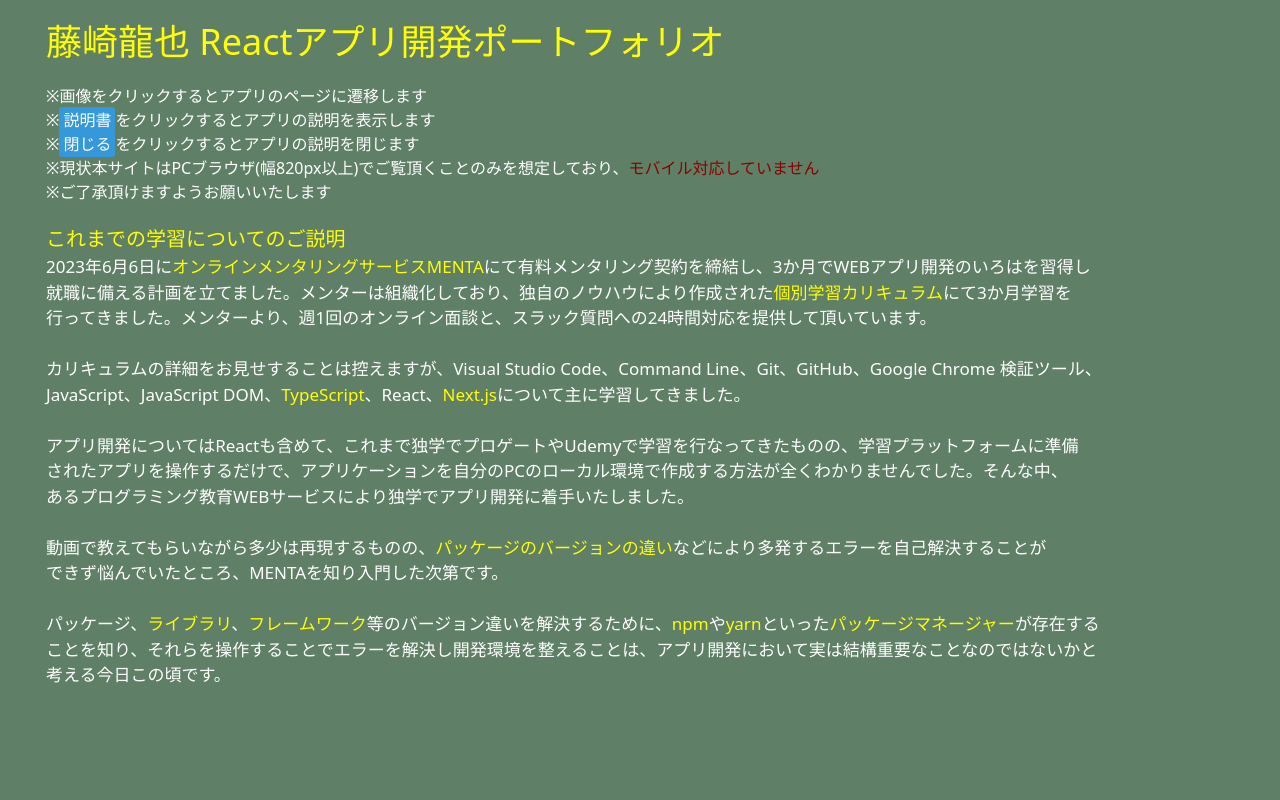
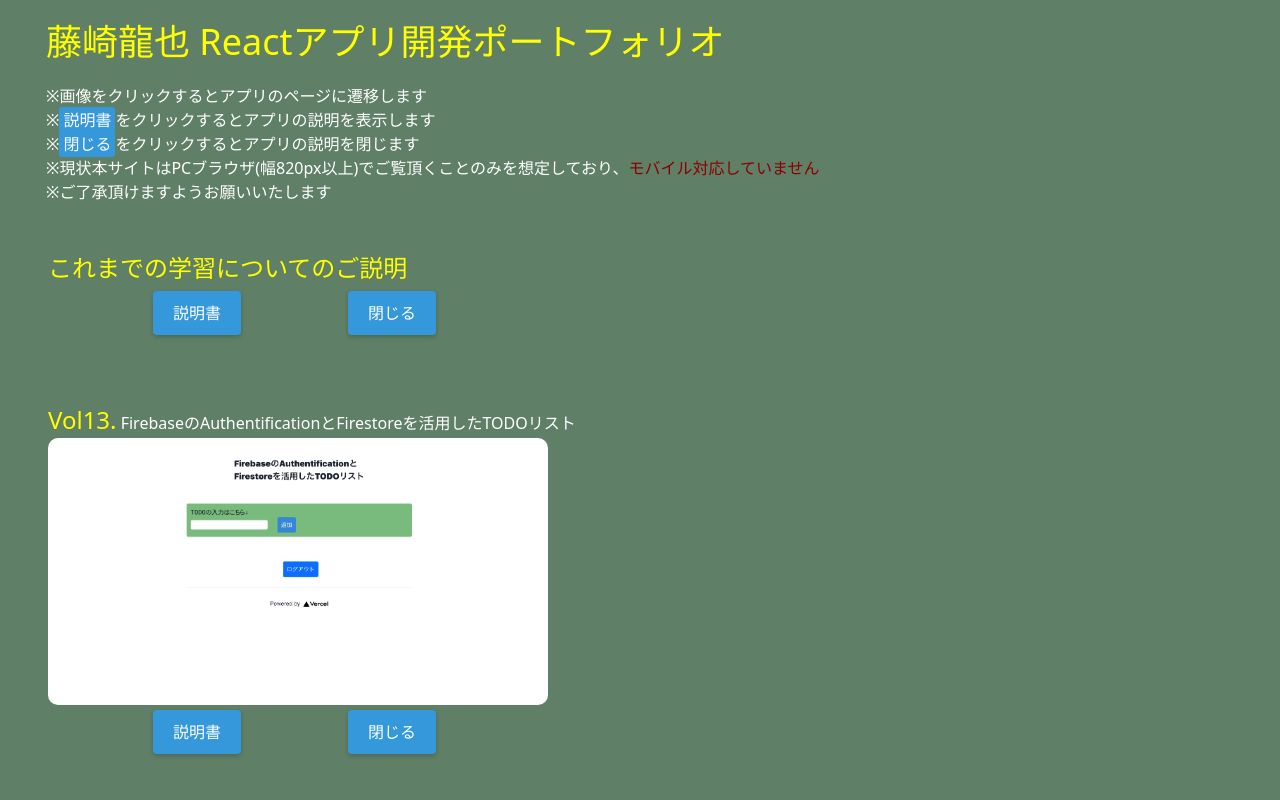
Before and after one commit to Ryuya-Fujisaki/portfolio, a Next.js app: page / in a window 1280 px wide. Shown: the top 800 px of the page. Built offline with nearby package versions, Linux system fonts and the light colour scheme.

Commit message:
added modal of learning explanation

```diff
--- a/src/pages/index.tsx
+++ b/src/pages/index.tsx
@@ -5,6 +5,20 @@ import Link from 'next/link'
 const inter = Inter({ subsets: ['latin'] })
 
 export default function Home() {
+
+  function openModal14() {
+    const modal = document.getElementById("modal-content-14");
+    if (modal) {
+      modal.style.display = "block";
+    }
+  }
+
+  function closeModal14() {
+    const modal = document.getElementById("modal-content-14");
+    if (modal) {
+      modal.style.display = "none";
+    }
+  }
 
   function openModal13() {
     const modal = document.getElementById("modal-content-13");
@@ -136,6 +150,7 @@ export default function Home() {
       modal.style.display = "none";
     }
   }
+
   function openModal3() {
     const modal = document.getElementById("modal-content-3");
     if (modal) {
@@ -186,25 +201,36 @@ export default function Home() {
         ※現状本サイトはPCブラウザ(幅820px以上)でご覧頂くことのみを想定しており、<span style={{ color: 'darkred' }}>モバイル対応していません</span><br />
         ※ご了承頂けますようお願いいたします
       </h2>
-      <h2 style={{ margin: '20px 0 0 14px', fontSize: '20px', color: 'yellow', }}>これまでの学習についてのご説明</h2>
+
+      {/* flex-col→flex-wrap */}
+      <div id='app' className='w-1/2 p-4' >
+        <h2 style={{ margin: '0 0 0 0', fontSize: '24px', color: 'yellow', }}>これまでの学習についてのご説明</h2>
+        <div id='modal-content-14'>
           <p style={{ margin: '0 0 0 14px', fontSize: '17px', color: 'white', }}>
-        2023年6月6日に<span style={{ color: 'yellow' }}>オンラインメンタリングサービスMENTA</span>にて有料メンタリング契約を締結し、3か月でWEBアプリ開発のいろはを習得し<br />
-        就職に備える計画を立てました。メンターは組織化しており、独自のノウハウにより作成された<span style={{ color: 'yellow' }}>個別学習カリキュラム</span>にて3か月学習を<br />
+            2023年6月6日に<span style={{ color: 'yellow' }}>オンラインメンタリングサービスMENTA</span>にて有料メンタリング契約を締結し、3か月でWEBアプリ開発のいろはを習得し
+            就職に備える計画を立てました。メンターは組織化しており、独自のノウハウにより作成された<span style={{ color: 'yellow' }}>個別学習カリキュラム</span>にて3か月学習を
             行ってきました。メンターより、週1回のオンライン面談と、スラック質問への24時間対応を提供して頂いています。<br />
             <br />
-        カリキュラムの詳細をお見せすることは控えますが、Visual Studio Code、Command Line、Git、GitHub、Google Chrome 検証ツール、<br />
+            Visual Studio Code、Command Line、Git、GitHub、Google Chrome 検証ツール、
             JavaScript、JavaScript DOM、<span style={{ color: 'yellow' }}>TypeScript</span>、React、<span style={{ color: 'yellow' }}>Next.js</span>について主に学習してきました。<br />
             <br />
-        アプリ開発についてはReactも含めて、これまで独学でプロゲートやUdemyで学習を行なってきたものの、学習プラットフォームに準備<br />
-        されたアプリを操作するだけで、アプリケーションを自分のPCのローカル環境で作成する方法が全くわかりませんでした。そんな中、<br />
+            アプリ開発についてはReactも含めて、これまで独学でプロゲートやUdemyで学習を行なってきたものの、学習プラットフォームに準備
+            されたアプリを操作するだけで、アプリケーションを自分のPCのローカル環境で作成する方法が全くわかりませんでした。そんな中、
             あるプログラミング教育WEBサービスにより独学でアプリ開発に着手いたしました。<br />
             <br />
-        動画で教えてもらいながら多少は再現するものの、<span style={{ color: 'yellow' }}>パッケージのバージョンの違い</span>などにより多発するエラーを自己解決することが<br />
+            動画で教えてもらいながら多少は再現するものの、<span style={{ color: 'yellow' }}>パッケージのバージョンの違い</span>などにより多発するエラーを自己解決することが
             できず悩んでいたところ、MENTAを知り入門した次第です。<br />
             <br />
-        パッケージ、<span style={{ color: 'yellow' }}>ライブラリ</span>、<span style={{ color: 'yellow' }}>フレームワーク</span>等のバージョン違いを解決するために、<span style={{ color: 'yellow' }}>npm</span>や<span style={{ color: 'yellow' }}>yarn</span>といった<span style={{ color: 'yellow' }}>パッケージマネージャー</span>が存在する<br />
+            パッケージ、<span style={{ color: 'yellow' }}>ライブラリ</span>、<span style={{ color: 'yellow' }}>フレームワーク</span>等のバージョン違いを解決するために、<span style={{ color: 'yellow' }}>npm</span>や<span style={{ color: 'yellow' }}>yarn</span>といった<span style={{ color: 'yellow' }}>パッケージマネージャー</span>が存在する
             ことを知り、それらを操作することでエラーを解決し開発環境を整えることは、アプリ開発において実は結構重要なことなのではないかと<br />考える今日この頃です。
           </p>
+        </div>
+        <div style={{ display: 'flex' }}>
+          <button onClick={openModal14}>説明書</button>
+          <button onClick={closeModal14}>閉じる</button>
+        </div>
+      </div>
+
       {/* flex-col→flex-wrap */}
       <div id='app' className='w-1/2 p-4' >
         {/* className='w-1/2 p-4'を追加 */}
@@ -220,12 +246,13 @@ export default function Home() {
         </Link>
         <div id='modal-content-13'>
           <p style={{ color: 'white' }} >
-            <span style={{ color: 'yellow' }}>Next.js</span>によるTODOリストです。Next.jsの<span style={{ color: 'yellow' }}>ルーター機能</span>を活用するために<span style={{ color: 'yellow' }}>useRouterフック</span>を使用しています。これはページ間のナビゲーションやコンポーネントの表示切り替えなどのルーティング
+            <span style={{ color: 'yellow' }}>Next.js</span>によるTODOリストです。サインアップページは<span style={{ color: 'yellow' }}>'/signup'</span>です。こちらでユーザー登録して頂くと、TODOリストのメインページ<span style={{ color: 'yellow' }}> '/' </span>に遷移し、ログアウトするとログインページ<span style={{ color: 'yellow' }}>'/login'</span> に遷移します。
+            Next.jsの<span style={{ color: 'yellow' }}>ルーター機能</span>を活用するために<span style={{ color: 'yellow' }}>useRouterフック</span>を使用しています。これはページ間のナビゲーションやコンポーネントの表示切り替えなどのルーティング
             関連のタスクを実行するのに役立っています。また、本アプリはバージョン13の<span style={{ color: 'yellow' }}>appルーティング</span>ではなくバージョン12の<span style={{ color: 'yellow' }}>pagesルーティング</span>を利用しており、コンポーネント内でルーター情報にアクセスするためのuseRouterと、特定URLに対応するpagesルーティングの両者が連携してルーティングとナビゲーションを制御しています。
             そして<span style={{ color: 'yellow' }}>FirebaseのAuthentification</span>を導入しメールアドレスとパスワードでの認証を行なっています。
             登録ユーザーの情報は<span style={{ color: 'yellow' }}>Firebaseコンソール</span>で確認することができます。サインイン済みのユーザーをサインインページからログインページに、あるいはログアウト後のユーザーをログインページに<span style={{ color: 'yellow' }}>リダイレクト</span>するなどの制御を行っています。
             UIコンポーネントライブラリーとして<span style={{ color: 'yellow' }}>Chakura UI</span>を使用しており、UIコンポーネントのデザインに一貫性を持たせています。また、<span style={{ color: 'yellow' }}>Firebase/Firestore</span>によりクライアントでインプットされたデータをFirebaseデータベースに渡しています。
-            Next.jsのアプリはホスティング時のエラー解決が困難で、ローカル環境に眠っているアプリが複数ありますが、このアプリは<span style={{ color: 'yellow' }}>npm run build</span>時に発生するエラーを解決することで<span style={{ color: 'yellow' }}>ホスティング</span>が実現しました。
+            Next.jsのアプリはホスティング時のエラー解決が困難で、ローカル環境に眠っているアプリが複数ありますが、このアプリは<span style={{ color: 'yellow' }}>npm run build</span>時に発生するエラーを解決することで<span style={{ color: 'yellow' }}>ホスティング</span>が可能になりました。
           </p>
         </div>
         <div style={{ display: 'flex' }}>
--- a/src/styles/globals.css
+++ b/src/styles/globals.css
@@ -35,9 +35,21 @@ body {
 }
 
 #app {
-  margin-top: 100px;
+  margin-top: 30px;
 }
 
+#modal-content-14 {
+  position: fixed; /* 画面上の固定位置に表示 */
+  top: 50%; /* 画面上部からの位置（適切な値に調整） */
+  left: 65%; /* 画面左端からの位置（適切な値に調整） */
+  transform: translate(-50%, -50%); /* 中央に配置 */
+  z-index: 1000; /* 他の要素より上に表示 */
+  display: none; /* 初めは非表示 */
+  background-color: #e97038;
+  padding: 10px;
+  border-radius: 8px;
+  width: 800px;
+}
 #modal-content-13 {
   position: fixed; /* 画面上の固定位置に表示 */
   top: 50%; /* 画面上部からの位置（適切な値に調整） */
@@ -48,6 +60,7 @@ body {
   background-color: #e97038;
   padding: 10px;
   border-radius: 8px;
+  width: 800px;
 }
 #modal-content-12 {
   position: fixed; /* 画面上の固定位置に表示 */
```
Lines whose indentation alone changed are shown as unchanged.
